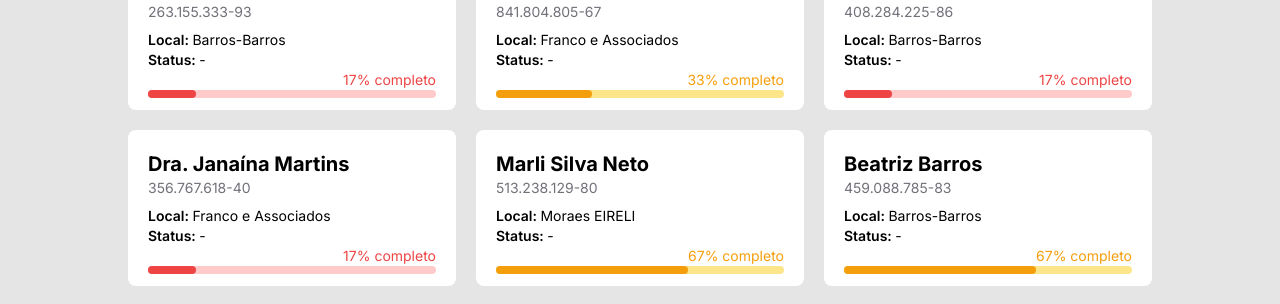
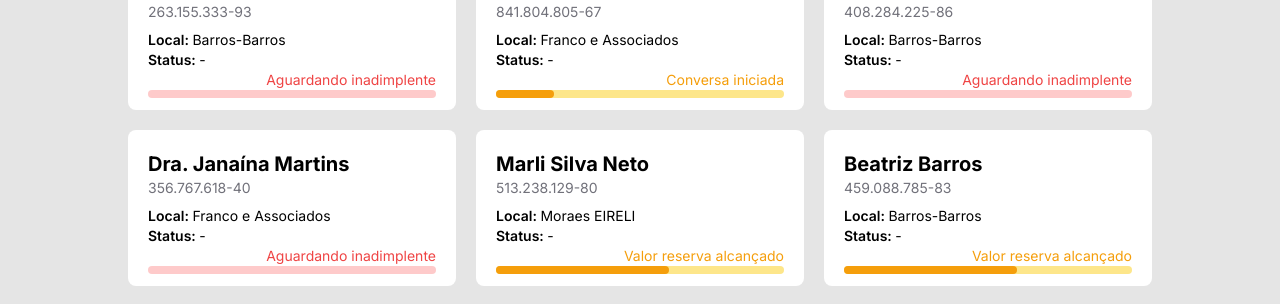
Before and after one commit to fpeduu/reco, a Next.js app in the folder nextjs_frontend/: page /agreements in a window 1280 px wide. Shown: the part 434-738 px from the top of the page. Built offline with nearby package versions, Linux system fonts and the light colour scheme; no server answers.

Commit message:
fix: change status percentages to description on agreement page

```diff
--- a/nextjs_frontend/src/app/agreements/components/AgreementCard/agreement-card.tsx
+++ b/nextjs_frontend/src/app/agreements/components/AgreementCard/agreement-card.tsx
@@ -1,5 +1,4 @@
 import { AcordoIdentificado } from "@/models/Acordos";
-import { getStatusIndex } from "../StatusBar/status-bar";
 import StatusBar from "../StatusBar/status-bar";
 import Link from "next/link";
 import { Condomino } from "@/models/Devedores";
@@ -23,7 +22,7 @@ export default function AgreementCard({ agreement, tenant }: AgreementCardProps)
           <span className="font-semibold">Status:&nbsp;</span>
           {tenant?.mensalidadesAtrasadas ? `${tenant.mensalidadesAtrasadas} meses de atraso` : "-"}
         </span>
-        <StatusBar statusIndex={getStatusIndex(agreement.status)} />
+        <StatusBar status={agreement.status} />
       </div>
     </Link>
   );
--- a/nextjs_frontend/src/app/agreements/components/StatusBar/status-bar.tsx
+++ b/nextjs_frontend/src/app/agreements/components/StatusBar/status-bar.tsx
@@ -1,10 +1,10 @@
 import { StatusType } from "@/models/Acordos";
 
 interface StatusBarProps {
-  statusIndex: number;
+  status: StatusType;
 }
 
-const primaryBarLengths = ["w-1/6", "w-2/6", "w-3/6", "w-4/6", "w-full", "w-full", "w-0"];
+const primaryBarLengths = ["w-0", "w-1/5", "w-2/5", "w-3/5", "w-full", "w-full", "w-0"];
 const primaryBarColors = [
   "bg-red-500",
   "bg-amber-500",
@@ -52,17 +52,17 @@ export function getStatusIndex(status: StatusType) {
   }
 }
 
-export default function StatusBar({ statusIndex }: StatusBarProps) {
+export default function StatusBar({ status }: StatusBarProps) {
+  const statusIndex = getStatusIndex(status);
   const textColor = textColors.at(statusIndex);
   const barColor = primaryBarColors.at(statusIndex);
   const barLength = primaryBarLengths.at(statusIndex);
   const secondaryBarColor = secondaryBarColors.at(statusIndex);
-  const statusPercentage = ((100 / 6) * (statusIndex + 1)).toFixed(0);
 
   return (
     <>
-      <span className={"self-end " + textColor}>
-        {statusIndex < 4 ? `${statusPercentage}% completo` : "Completo!"}
+      <span className={"self-end text-sm " + textColor}>
+        {statusIndex < 4 ? `${status}` : "Negociação concluída!"}
       </span>
       <span className="w-full relative">
         <span className={"w-full h-2 absolute z-0 rounded-full " + secondaryBarColor} />
```
